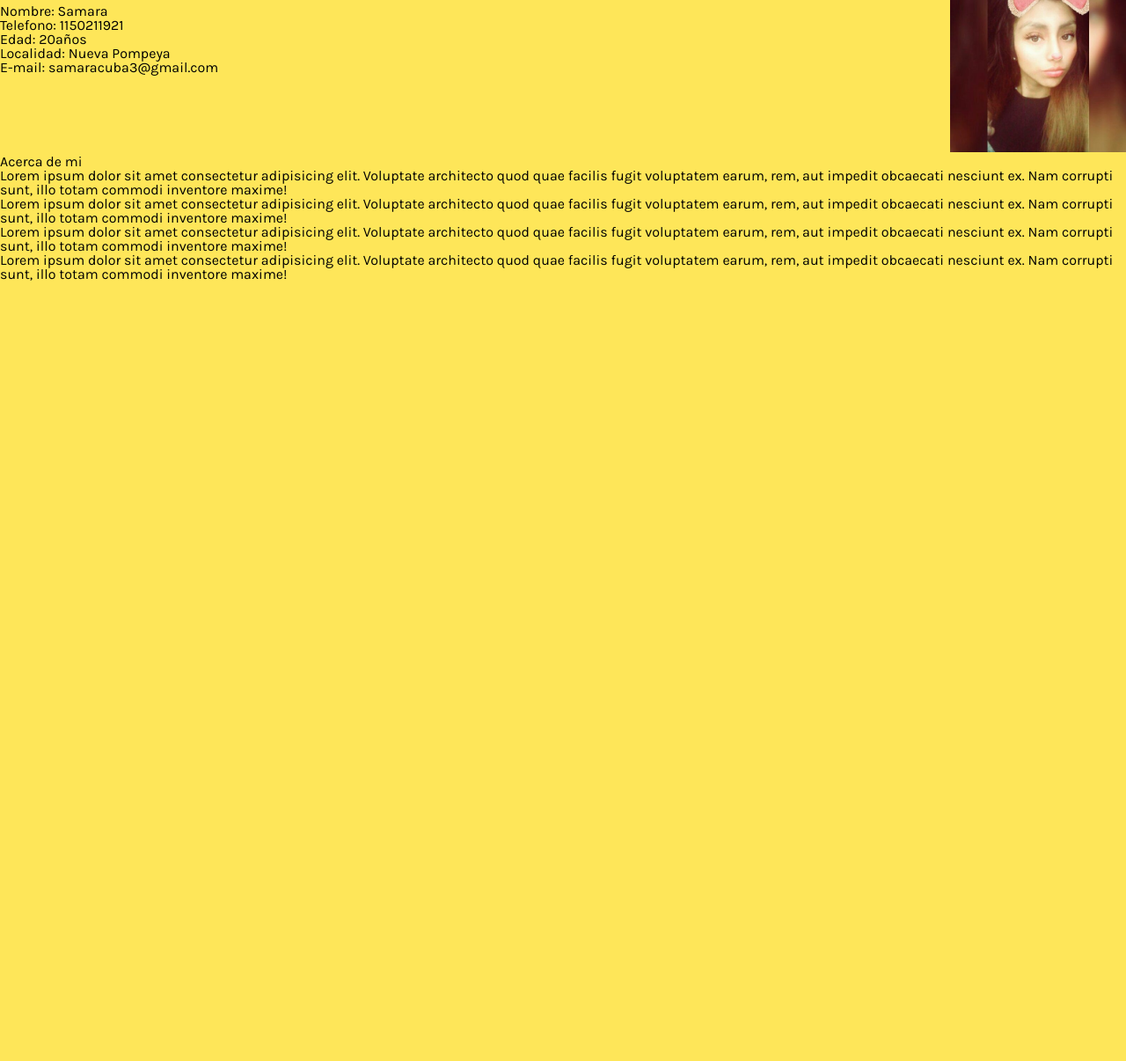
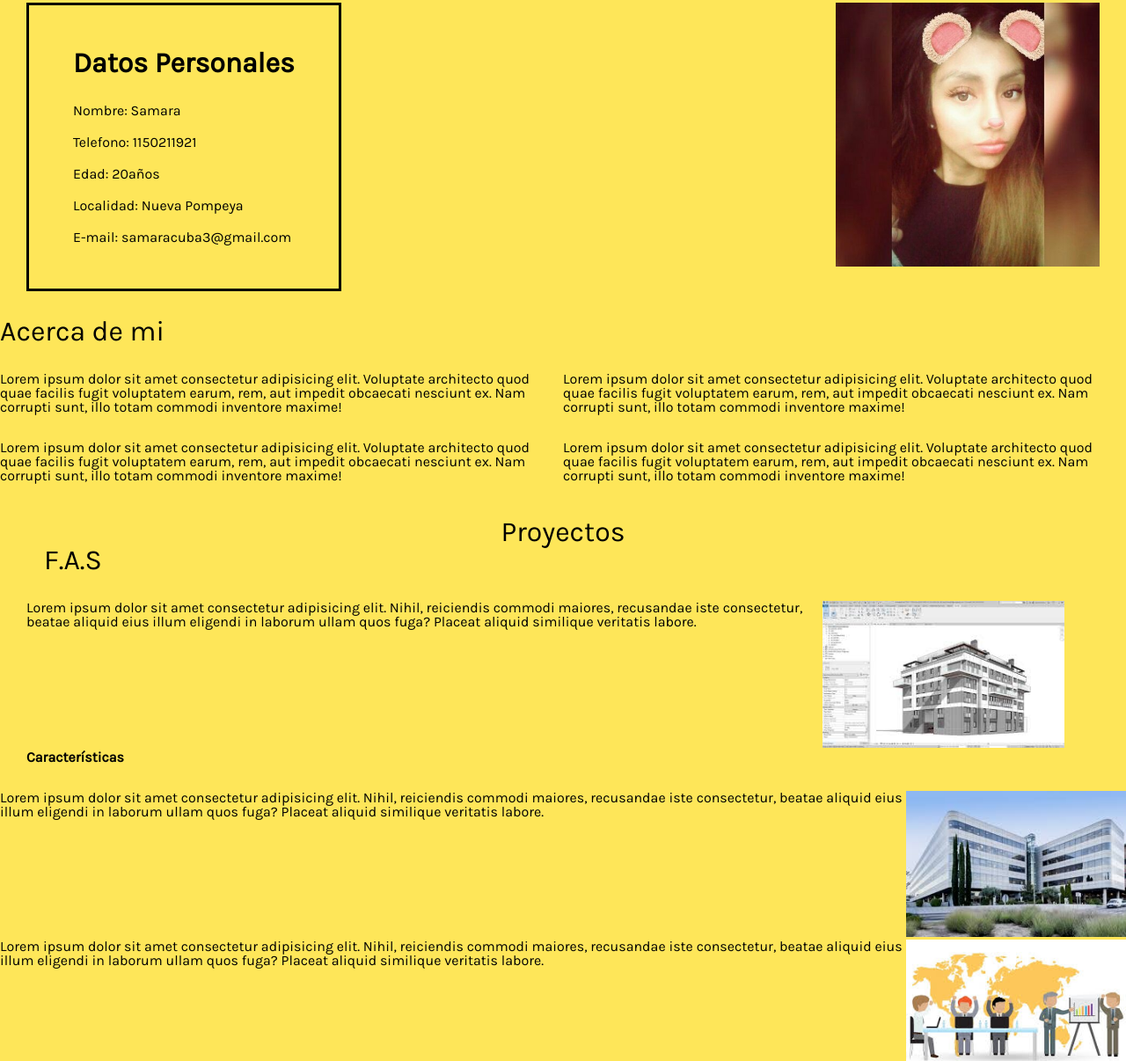
Before and after one commit to Samara03/portfolio, a plain HTML site: page index.html in a window 1280 px wide. Shown: the part 27-1233 px from the top of the page at 88% size. Before the commit the page ends 800 px from the top, so only its background shows below. Drawn offline with Linux system fonts and the light colour scheme.

Commit message:
faltan acomodar cosas

```diff
--- a/index.html
+++ b/index.html
@@ -11,7 +11,7 @@
 <body>
     <main class="mainDatosPersonales">
         <div class="imageneinformacion">
-            <div>
+            <div class="tituloDatos">
                 <h2 class="titulosdatos">Datos Personales </h2>
                 <ol class="Datos">
                     <li>Nombre: Samara</li>
@@ -24,15 +24,10 @@
             <div class="contenedorfoto"><img src="./foto de perfil/25552049_1645865618767846_8151298051273144459_n.jpg" alt=""></div>
         </div>
 
-        <h2>Acerca de mi</h2>
+        <h2 class="TituloAcercaDeMi">Acerca de mi</h2>
 
         <div class="contenedorAcercaDeMi">
-            <p>
-                Lorem ipsum dolor sit amet consectetur adipisicing elit. Voluptate architecto quod quae facilis fugit voluptatem earum, rem, aut impedit obcaecati nesciunt ex. Nam corrupti sunt, illo totam commodi inventore maxime!
-            </p>
-            <p>
-                Lorem ipsum dolor sit amet consectetur adipisicing elit. Voluptate architecto quod quae facilis fugit voluptatem earum, rem, aut impedit obcaecati nesciunt ex. Nam corrupti sunt, illo totam commodi inventore maxime!
-            </p>
+            <div>
             <p>
                 Lorem ipsum dolor sit amet consectetur adipisicing elit. Voluptate architecto quod quae facilis fugit voluptatem earum, rem, aut impedit obcaecati nesciunt ex. Nam corrupti sunt, illo totam commodi inventore maxime!
             </p>
@@ -40,6 +35,40 @@
                 Lorem ipsum dolor sit amet consectetur adipisicing elit. Voluptate architecto quod quae facilis fugit voluptatem earum, rem, aut impedit obcaecati nesciunt ex. Nam corrupti sunt, illo totam commodi inventore maxime!
             </p>
         </div>
+        <div>
+            <p>
+                Lorem ipsum dolor sit amet consectetur adipisicing elit. Voluptate architecto quod quae facilis fugit voluptatem earum, rem, aut impedit obcaecati nesciunt ex. Nam corrupti sunt, illo totam commodi inventore maxime!
+            </p>
+            <p>
+                Lorem ipsum dolor sit amet consectetur adipisicing elit. Voluptate architecto quod quae facilis fugit voluptatem earum, rem, aut impedit obcaecati nesciunt ex. Nam corrupti sunt, illo totam commodi inventore maxime!
+            </p>
+        </div>
+        </div>
+
+        <h2 class="TituloProyecto">Proyectos</h2>
+
+        <h3 class="TituloFAS">F.A.S</h3>
+        <section class="ContenedorProyectoeImagen">
+        <P>Lorem ipsum dolor sit amet consectetur adipisicing elit. Nihil, reiciendis commodi maiores, recusandae iste consectetur, beatae aliquid eius illum eligendi in laborum ullam quos fuga? Placeat aliquid similique veritatis labore.</P>
+
+        <div class="ImagenProyecto"><img src="./proyecto.jpg" alt=""></div>
+        </section>
+
+        <h3 class="TituloCaracteristicas">Características</h3>
+        <ol class="Listadecaracteristicas">
+            <li>
+                <p>Lorem ipsum dolor sit amet consectetur adipisicing elit. Nihil, reiciendis commodi maiores, recusandae iste consectetur, beatae aliquid eius illum eligendi in laborum ullam quos fuga? Placeat aliquid similique veritatis labore.</p>
+                <div class="divImagenCaracteristicas"><img src="imagen1.jpg" alt=""></div>
+            </li>
+            <li>
+                <p>Lorem ipsum dolor sit amet consectetur adipisicing elit. Nihil, reiciendis commodi maiores, recusandae iste consectetur, beatae aliquid eius illum eligendi in laborum ullam quos fuga? Placeat aliquid similique veritatis labore.</p>
+                <div class="divImagenCaracteristicas"><img src="imagen2.jpg" alt=""></div>
+            </li>
+            <li>
+                <p>Lorem ipsum dolor sit amet consectetur adipisicing elit. Nihil, reiciendis commodi maiores, recusandae iste consectetur, beatae aliquid eius illum eligendi in laborum ullam quos fuga? Placeat aliquid similique veritatis labore.</p>
+                <div class="divImagenCaracteristicas"><img src="imagen3.jpg" alt=""></div>
+            </li>
+        </ol>
 
     </main>
 
--- a/style.css
+++ b/style.css
@@ -9,7 +9,10 @@ body{
 }
 
 .contenedorfoto{
-    width: 200px;
+    width: 300px;
+    margin-top: 30px;
+    margin-right: 30px;
+
 }
 
 .contenedorfoto img{
@@ -27,7 +30,75 @@ body{
 }
 
 .contenedorAcercaDeMi{
+
+}
+
+.contenedorAcercaDeMi div {
     display: flex;
-    flex-wrap: wrap;
-    justify-content: space-around
+    margin-top: 30px;
 }
+
+.tituloDatos{
+    padding: 50px;
+    border: black solid;
+    margin-top: 30px;
+    margin-left: 30px;
+    margin-bottom: 30px
+}
+
+.Datos{
+    margin-top: 30px;
+}
+.Datos li{
+    margin-top: 20px
+}
+
+.TituloAcercaDeMi{
+    font-size: 2em
+}
+
+.TituloProyecto{
+    margin-top: 40px;
+    text-align: center;
+    font-size: 2em
+}
+
+.ContenedorProyectoeImagen{
+    display: flex;
+    padding-left: 30px;
+    padding-right: 70px
+}
+
+.ImagenProyecto img{
+    width: 100%
+
+}
+
+.ImagenProyecto{
+    width: 500px
+}
+
+.TituloFAS{
+    margin-left: 50px;
+    font-size: 2em;
+    margin-bottom: 30px
+}
+
+.Listadecaracteristicas li{
+    display: flex
+}
+
+.divImagenCaracteristicas img{
+    width: 100%;
+}
+
+.divImagenCaracteristicas{
+    width: 400px;
+}
+
+.TituloCaracteristicas{
+    margin-bottom: 30px;
+    margin-left: 30px;
+    font-weight: bold
+
+}
```
Also changed, not shown: imagen1.jpg (added), imagen2.jpg (added), imagen3.jpg (added), proyecto.jpg (added).
